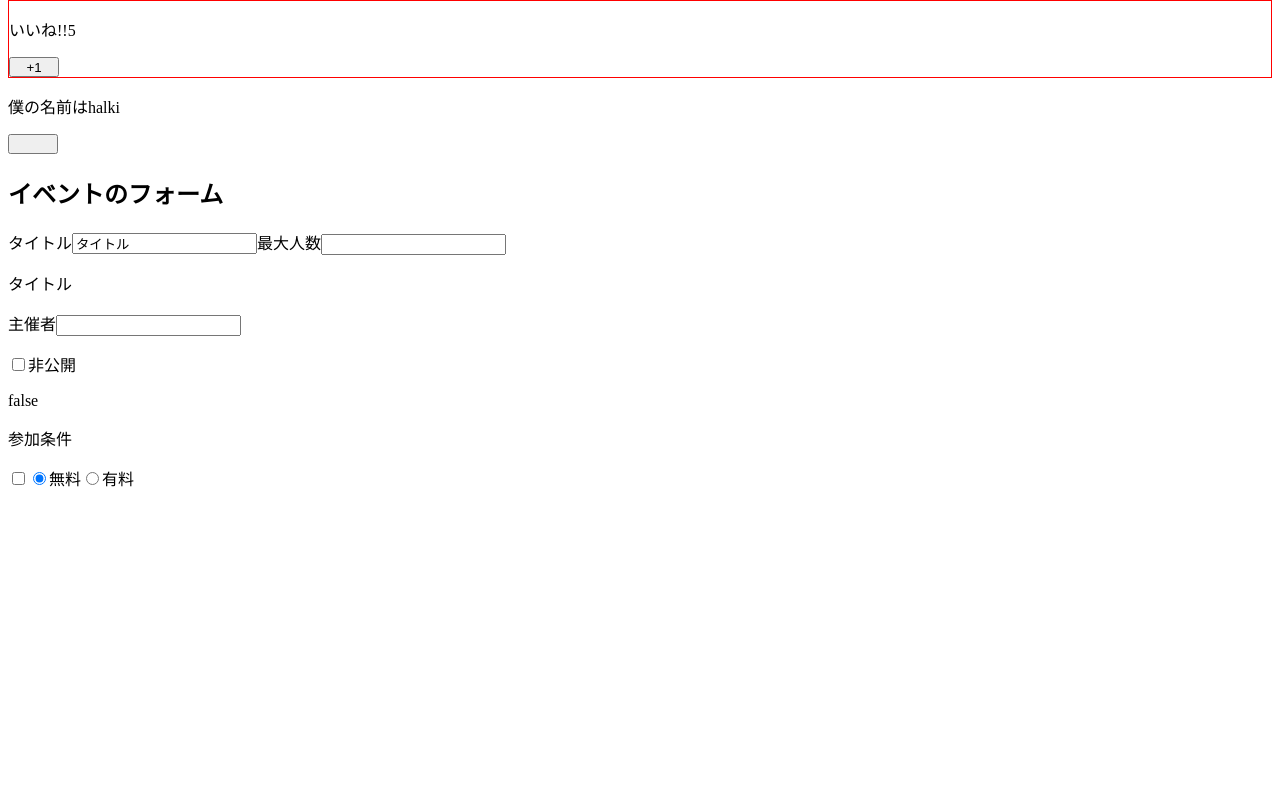
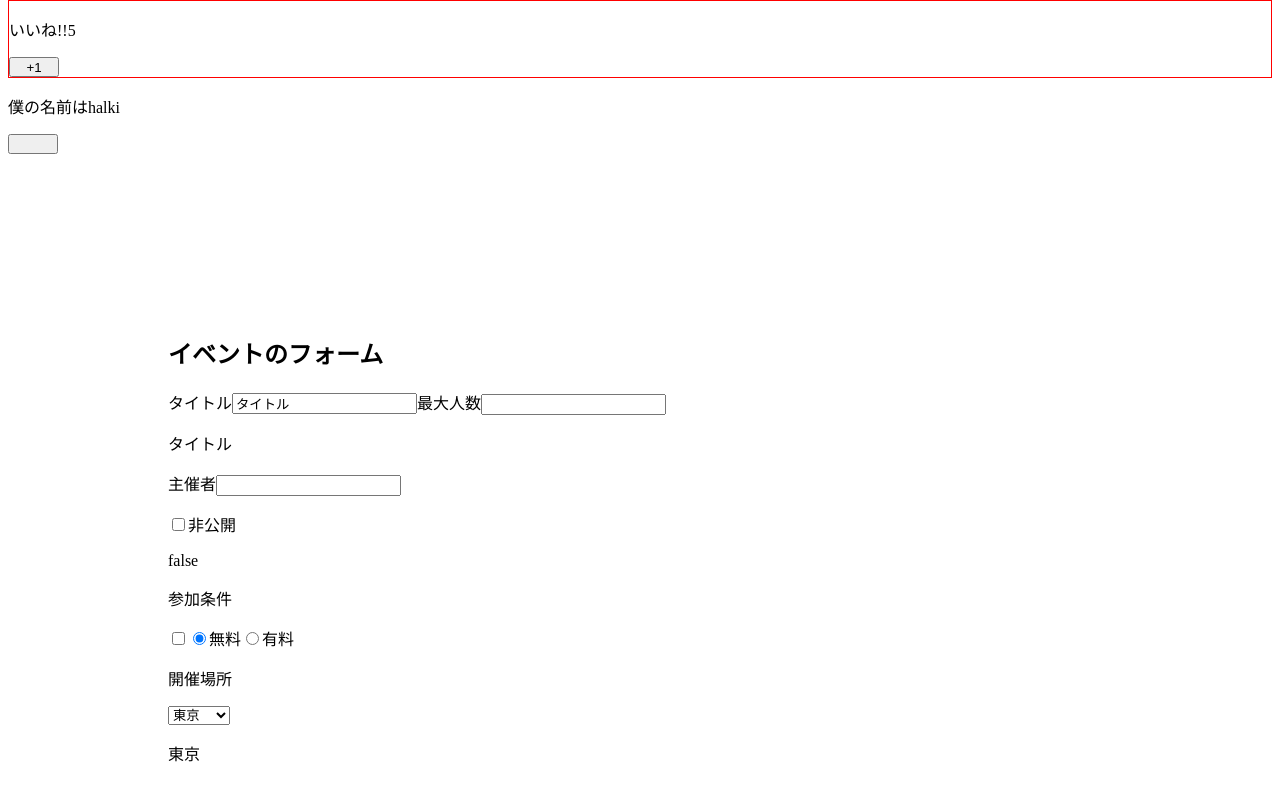
Before and after one commit to halki117/udemy-vuejs, a Vue app: page / in a window 1280 px wide. Shown: the part 248-1048 px from the top of the page. Before the commit the page ends 800 px from the top, so only its background shows below. Built offline with nearby package versions, Linux system fonts and the light colour scheme.

Commit message:
Update App.vue

```diff
--- a/src/App.vue
+++ b/src/App.vue
@@ -7,7 +7,7 @@
     <LikeNumber :totalNumber="number" v-on:my-click="incrementNumber"></LikeNumber>
     <LikeNumber :total-number="number"></LikeNumber>
     <test></test>
-    <div>
+    <div style="padding: 10rem;">
       <h2>イベントのフォーム</h2>
       <label for="title">タイトル</label>
       <input id="title"
@@ -52,6 +52,15 @@
         v-model="eventData.price"
       >
       <label for="有料">有料</label>
+
+      <p>開催場所</p>
+      <select v-model="eventData.location">
+        <option
+          v-for="location in locations"
+          :key="location"
+          >{{ location }}</option>
+      </select>
+      <p>{{ eventData.location }}</p>
     </div>
   </div>
 </template>
@@ -63,12 +72,14 @@
     data: function() {
       return {
         number: 10,
+        locations: ["東京","大阪","名古屋"],
         eventData: {
           title: "タイトル",
           maxNuber: 0,
           host: "",
           isPrivate: false,
-          price: "無料"
+          price: "無料",
+          location: "東京",
         }
       };
     },
```
